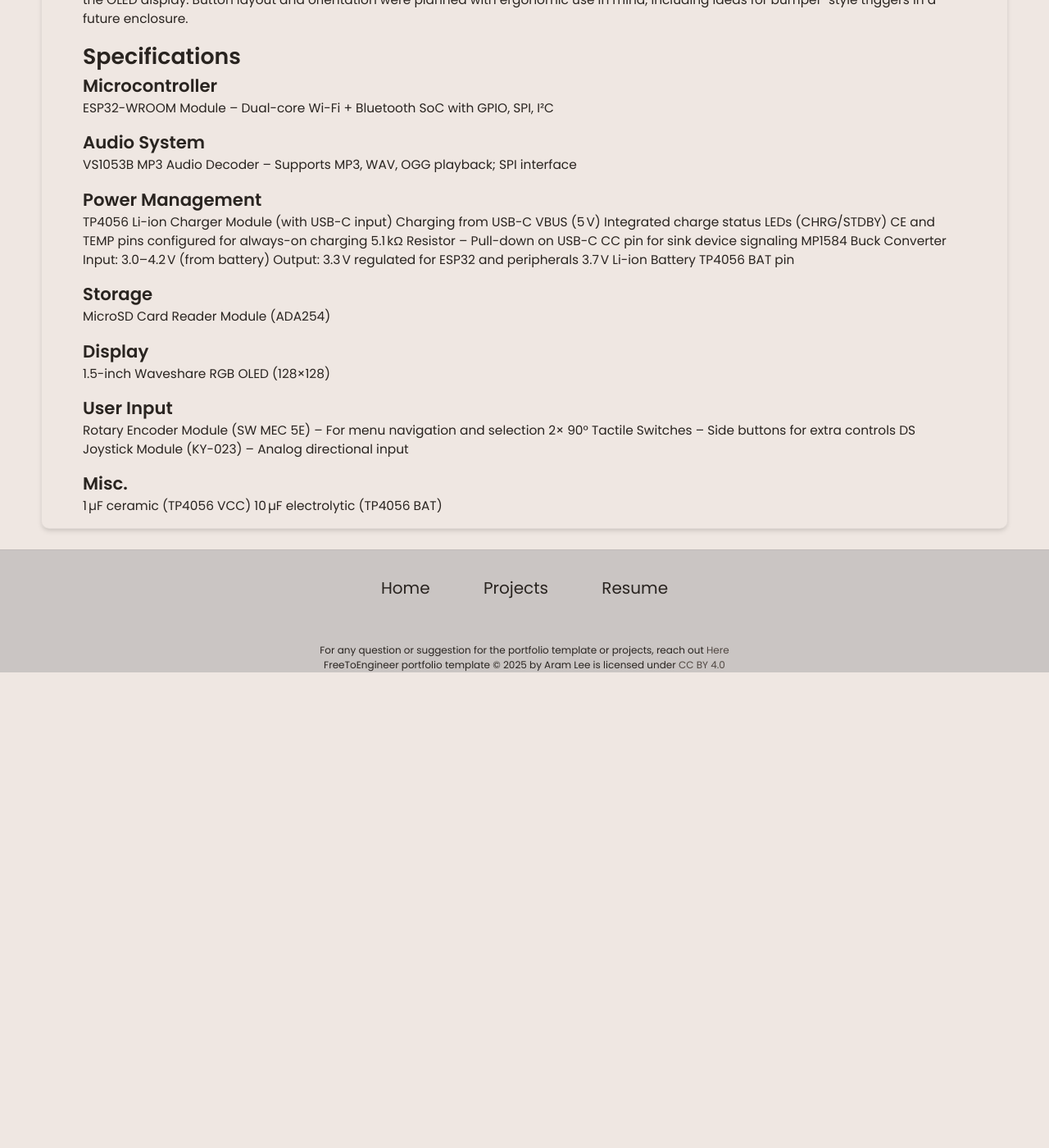
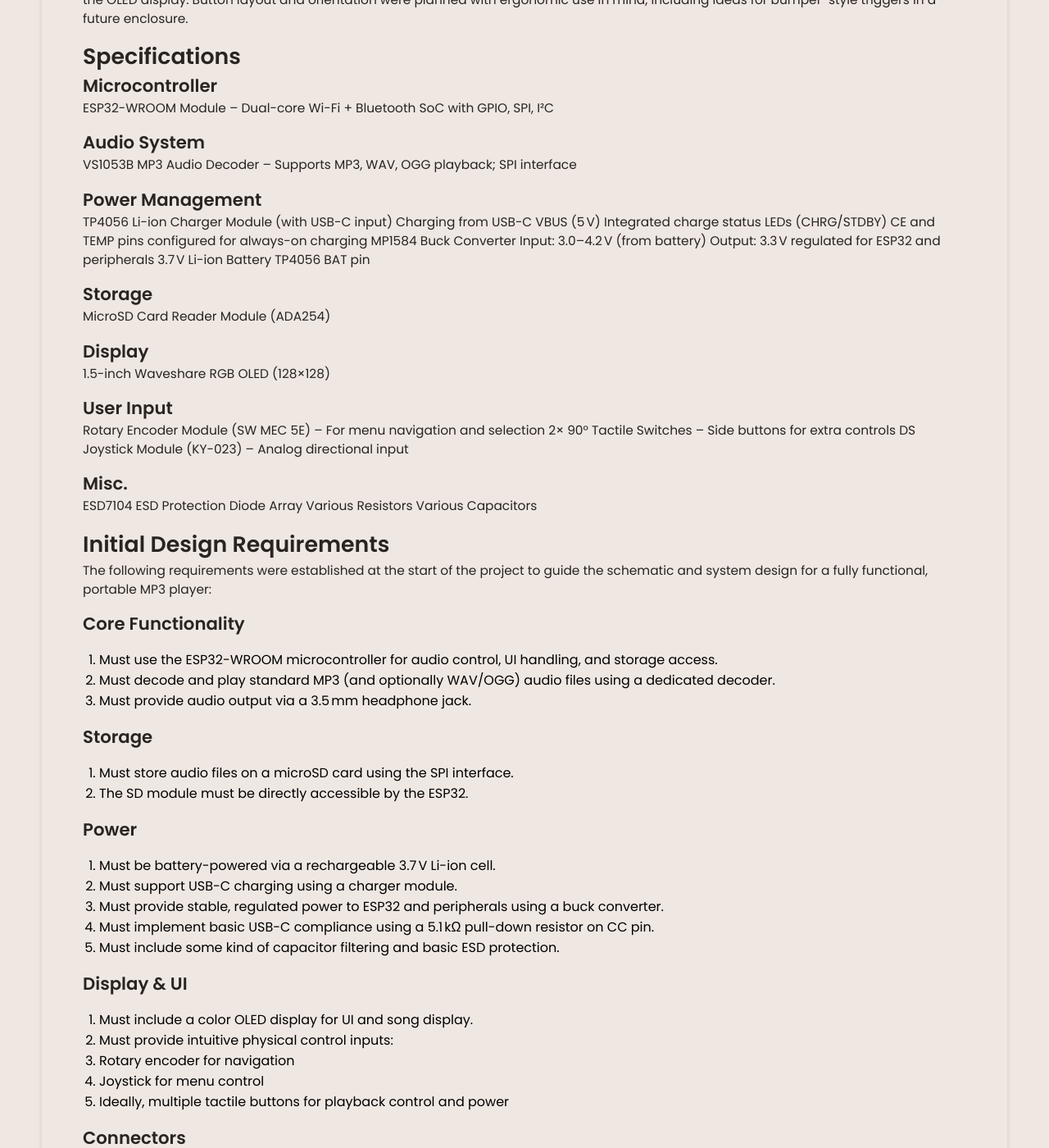
Before and after one commit to ParamGhetia/ParamGhetia.github.io, a Jekyll site: the page built from _projects/sonos-teardown/index.md, in a window 1280 px wide and 1400 px high, scrolled down 1993 px. Shown: the whole window at 82% size. Built offline with Jekyll 4.4.1, drawn with Linux system fonts in a browser that asks for light colours; before the commit the page ends 2813 px from its top, so only the background shows below that; some of the changed text lies outside the part shown.

Commit message:
Update index.md

```diff
--- a/_projects/sonos-teardown/index.md
+++ b/_projects/sonos-teardown/index.md
@@ -46,7 +46,6 @@ TP4056 Li-ion Charger Module (with USB-C input)
 Charging from USB-C VBUS (5 V)
 Integrated charge status LEDs (CHRG/STDBY)
 CE and TEMP pins configured for always-on charging
-5.1 kΩ Resistor – Pull-down on USB-C CC pin for sink device signaling
 MP1584 Buck Converter
 Input: 3.0–4.2 V (from battery)
 Output: 3.3 V regulated for ESP32 and peripherals
@@ -61,5 +60,47 @@ Rotary Encoder Module (SW MEC 5E) – For menu navigation and selection
 2× 90° Tactile Switches – Side buttons for extra controls
 DS Joystick Module (KY-023) – Analog directional input
 ## Misc.
-1 µF ceramic (TP4056 VCC)
-10 µF electrolytic (TP4056 BAT)
+ESD7104 ESD Protection Diode Array
+Various Resistors
+Various Capacitors
+
+# Initial Design Requirements
+The following requirements were established at the start of the project to guide the schematic and system design for a fully functional, portable MP3 player:
+
+## Core Functionality
+1. Must use the ESP32-WROOM microcontroller for audio control, UI handling, and storage access.
+2. Must decode and play standard MP3 (and optionally WAV/OGG) audio files using a dedicated decoder.
+3. Must provide audio output via a 3.5 mm headphone jack.
+
+## Storage
+1. Must store audio files on a microSD card using the SPI interface.
+2. The SD module must be directly accessible by the ESP32.
+
+## Power
+1. Must be battery-powered via a rechargeable 3.7 V Li-ion cell.
+2. Must support USB-C charging using a charger module.
+3. Must provide stable, regulated power to ESP32 and peripherals using a buck converter.
+4. Must implement basic USB-C compliance using a 5.1 kΩ pull-down resistor on CC pin.
+5. Must include some kind of capacitor filtering and basic ESD protection.
+
+## Display & UI
+1. Must include a color OLED display for UI and song display.
+2. Must provide intuitive physical control inputs:
+3. Rotary encoder for navigation
+4. Joystick for menu control
+5. Ideally, multiple tactile buttons for playback control and power
+
+## Connectors
+1. Must include a JST connector for safe battery connection.
+2. Must have USB-C power input and headphone output.
+
+## Protection & Stability
+1. Must include ESD protection on USB and sensitive IO lines.
+2. Must use decoupling capacitors near key ICs and power rails.
+3. Must ensure clean power delivery and minimal noise for audio playback.
+
+## Form Factor
+1. Should be compact and modular enough to support:
+   - Custom PCB layout
+   - 3D-printed enclosure design
+   - Should expose debug or programming headers (optional but preferred)
```
